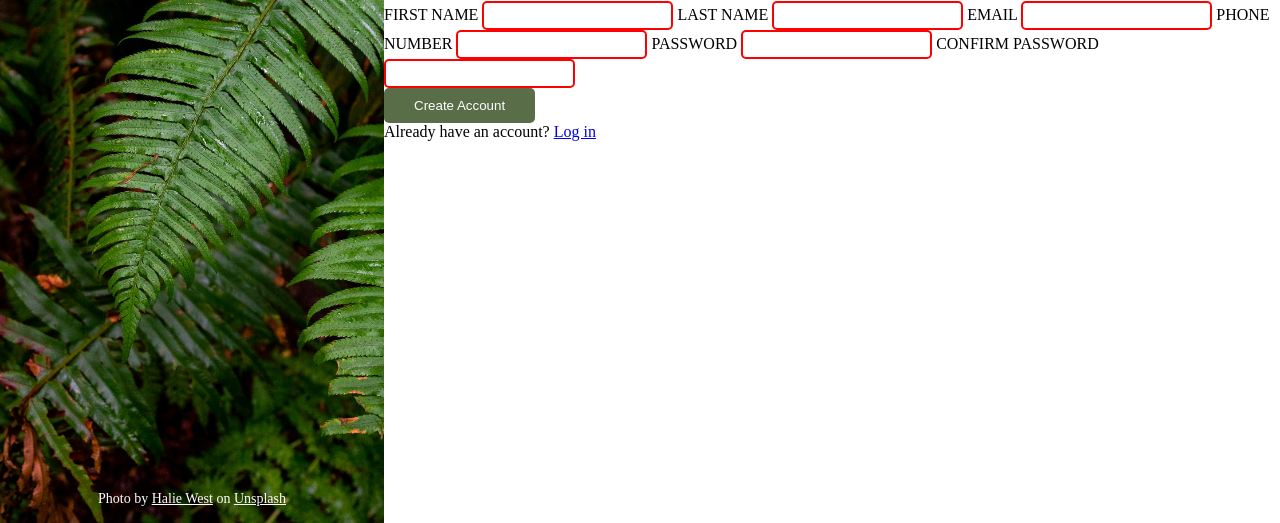
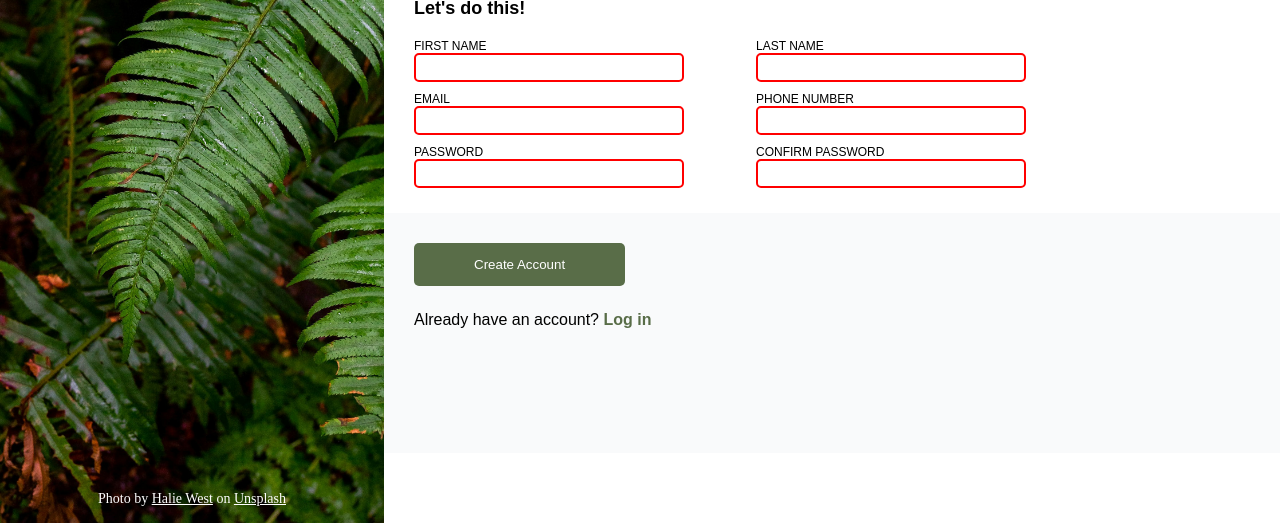
Before and after one commit to Andy-Castle/Formulario-de-registro---Odin-Project, a plain HTML site: page index.html in a window 1280 px wide. Shown: the part 277-800 px from the top of the page. Drawn offline with Linux system fonts and the light colour scheme.

Commit message:
ya casi lo completo, pero no se porque los inputs no funcionan

```diff
--- a/index.html
+++ b/index.html
@@ -38,20 +38,24 @@
             <div class="content-form">
               <legend>Let's do this!</legend>
 
+              <div class="inputs">
+                <div class="left-container">
                   <label for="first-name">FIRST NAME</label>
                   <input type="text" name="first-name" id="first-name" required />
-
-              <label for="last-name">LAST NAME</label>
-              <input type="text" name="last-name" id="last-name" required />
 
                   <label for="email">EMAIL</label>
                   <input type="email" name="email" id="email" required />
 
+                  <label for="password">PASSWORD</label>
+                  <input type="password" name="password" id="password" required />
+                </div>
+
+                <div class="right-container">
+                  <label for="last-name">LAST NAME</label>
+                  <input type="text" name="last-name" id="last-name" required />
+
                   <label for="phone">PHONE NUMBER</label>
                   <input type="tel" name="phone" id="phone" required />
-
-              <label for="password">PASSWORD</label>
-              <input type="password" name="password" id="password" required />
 
                   <label for="confirm_password">CONFIRM PASSWORD</label>
                   <input
@@ -59,6 +63,8 @@
                     name="confirm_password"
                     id="confirm_password"
                     required />
+                </div>
+              </div>
             </div>
             <div class="button-part">
               <button class="submit" type="submit">Create Account</button>
--- a/style.css
+++ b/style.css
@@ -89,20 +89,80 @@ main {
   text-align: left;
 }
 
+.content-form {
+  background-color: #ffffff;
+  height: 230px;
+  padding: 15px 20px 15px 30px;
+}
+
+.inputs {
+  display: flex;
+  gap: 4.5rem;
+  margin-top: 10px;
+}
+
+.left-container {
+  display: flex;
+  flex-direction: column;
+}
+
+.right-container {
+  display: flex;
+  flex-direction: column;
+}
+
+legend {
+  font-family: Arial, Helvetica, sans-serif;
+  font-weight: bold;
+  font-size: 18px;
+}
+
+label {
+  font-family: Arial, Helvetica, sans-serif;
+  font-weight: 500;
+  font-size: 12px;
+  margin-top: 10px;
+}
+
 input {
   border: 2px solid #e5e7eb;
   padding: 5px;
   border-radius: 5px;
+  width: 270px;
+  margin-top: 0;
 }
 
 input:invalid {
   border-color: red;
 }
 
+input:focus {
+  border-color: blue;
+}
+
 .submit {
   background-color: #596d48;
   color: white;
-  padding: 10px 30px;
+  padding: 14px 60px;
   border-radius: 5px;
   border: none;
+  text-align: center;
 }
+
+.button-part {
+  background-color: #f9fafb;
+  height: 30vh;
+  padding: 30px 30px;
+
+  p {
+    margin-top: 25px;
+    font-family: Arial, Helvetica, sans-serif;
+  }
+
+  a {
+    text-decoration: none;
+    color: #596d48;
+    font-weight: bold;
+    font-size: 16px;
+  }
+}
```
Lines whose indentation alone changed are shown as unchanged.
